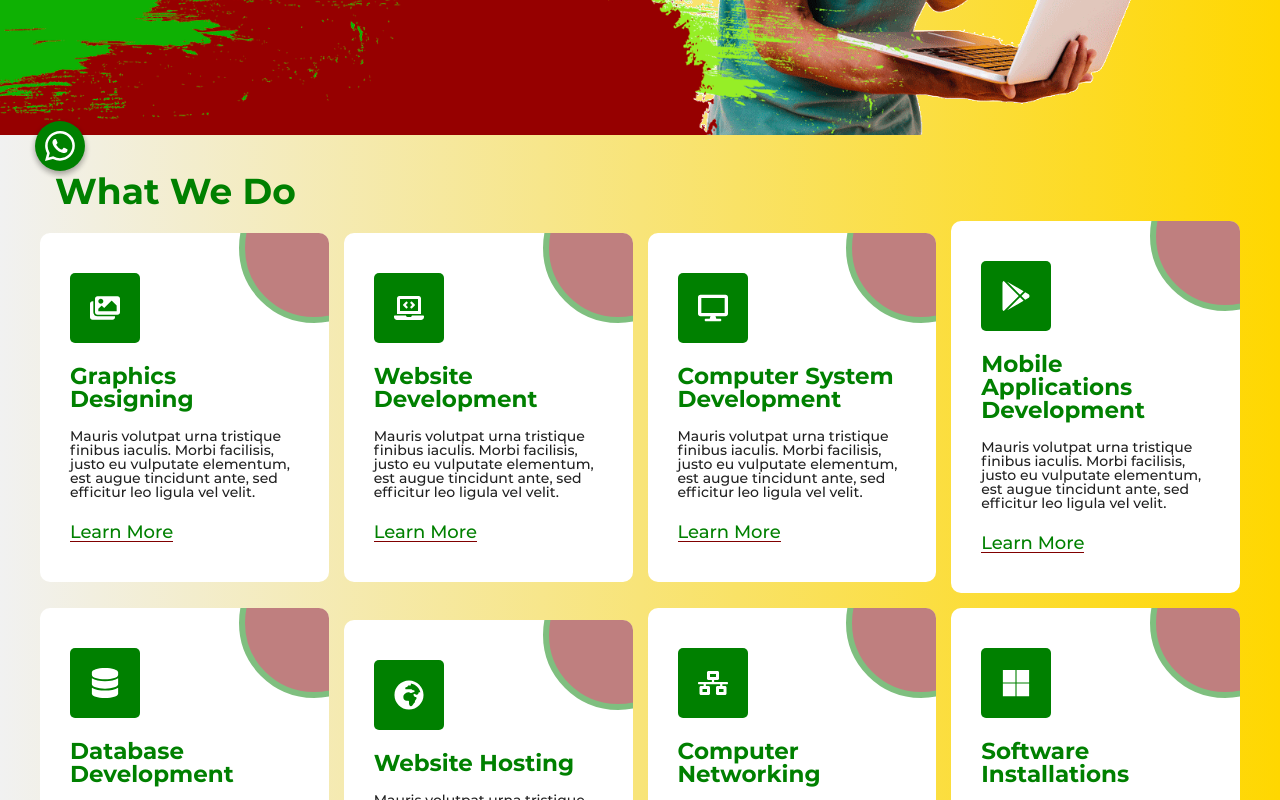
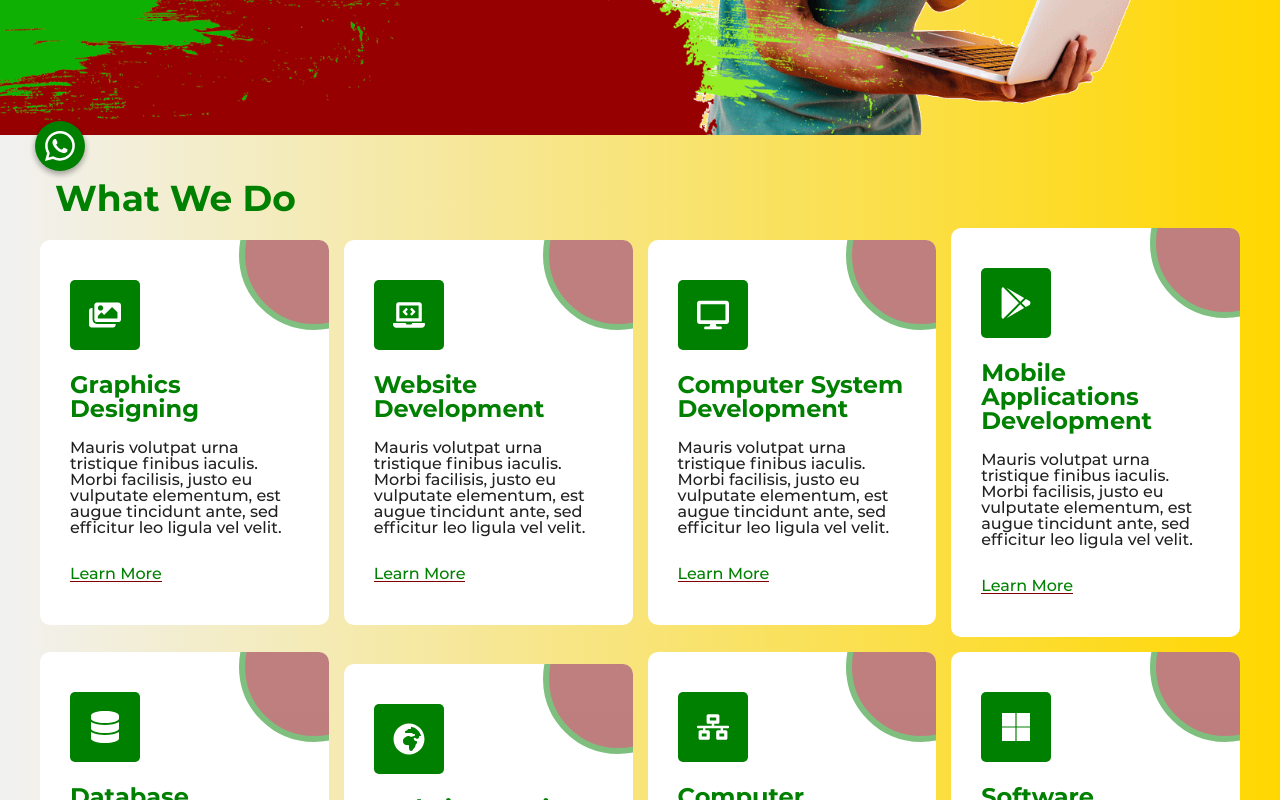
Before and after one commit to LucasJohnNyamhanga/datasoft, a Next.js app: page / in a window 1280 px wide. Shown: the part 560-1360 px from the top of the page. Built offline with nearby package versions, Linux system fonts and the light colour scheme.

Commit message:
update to rem

```diff
--- a/app/styles/section.module.scss
+++ b/app/styles/section.module.scss
@@ -8,7 +8,7 @@
   padding: 0px;
   z-index: 999;
   grid-column-end: span 4;
-  font-size: 22px;
+  font-size: 1.8rem;
   position: relative;
 }
 
@@ -61,7 +61,7 @@
   border-radius: 5px;
   text-align: center;
   color: #fff;
-  font-size: 30px;
+  font-size: 2rem;
   transition: all 0.3s;
 }
 
@@ -73,7 +73,7 @@
 .sectionservices .singleservice .title {
   margin-bottom: 18px;
   font-weight: 700;
-  font-size: 23px;
+  font-size: 1.5rem;
   color: $green;
   transition: color 0.3s;
 }
@@ -84,7 +84,7 @@
 
 .sectionservices .singleservice .description {
   margin-bottom: 20px;
-  font-size: 14px;
+  font-size: 1rem;
   transition: color 0.3s;
   font-weight: 500;
 }
@@ -95,7 +95,7 @@
 
 .sectionservices .singleservice a {
   position: relative;
-  font-size: 18px;
+  font-size: 1rem;
   color: $green;
   text-decoration: none;
   font-weight: 500;
--- a/app/styles/whatWeDo.module.scss
+++ b/app/styles/whatWeDo.module.scss
@@ -10,7 +10,7 @@
   margin-bottom: 25px;
   font-family: $fontHeader;
   font-weight: 500;
-  font-size: 18px;
+  font-size: 1rem;
 
   .subContainer {
     display: flex;
@@ -22,7 +22,7 @@
       font-weight: 700;
       font-size: 36px;
       margin: 0px;
-      margin-top: 25px;
+      margin-top: 2rem;
       margin-bottom: 10px;
       margin-left: 15px;
     }
```
